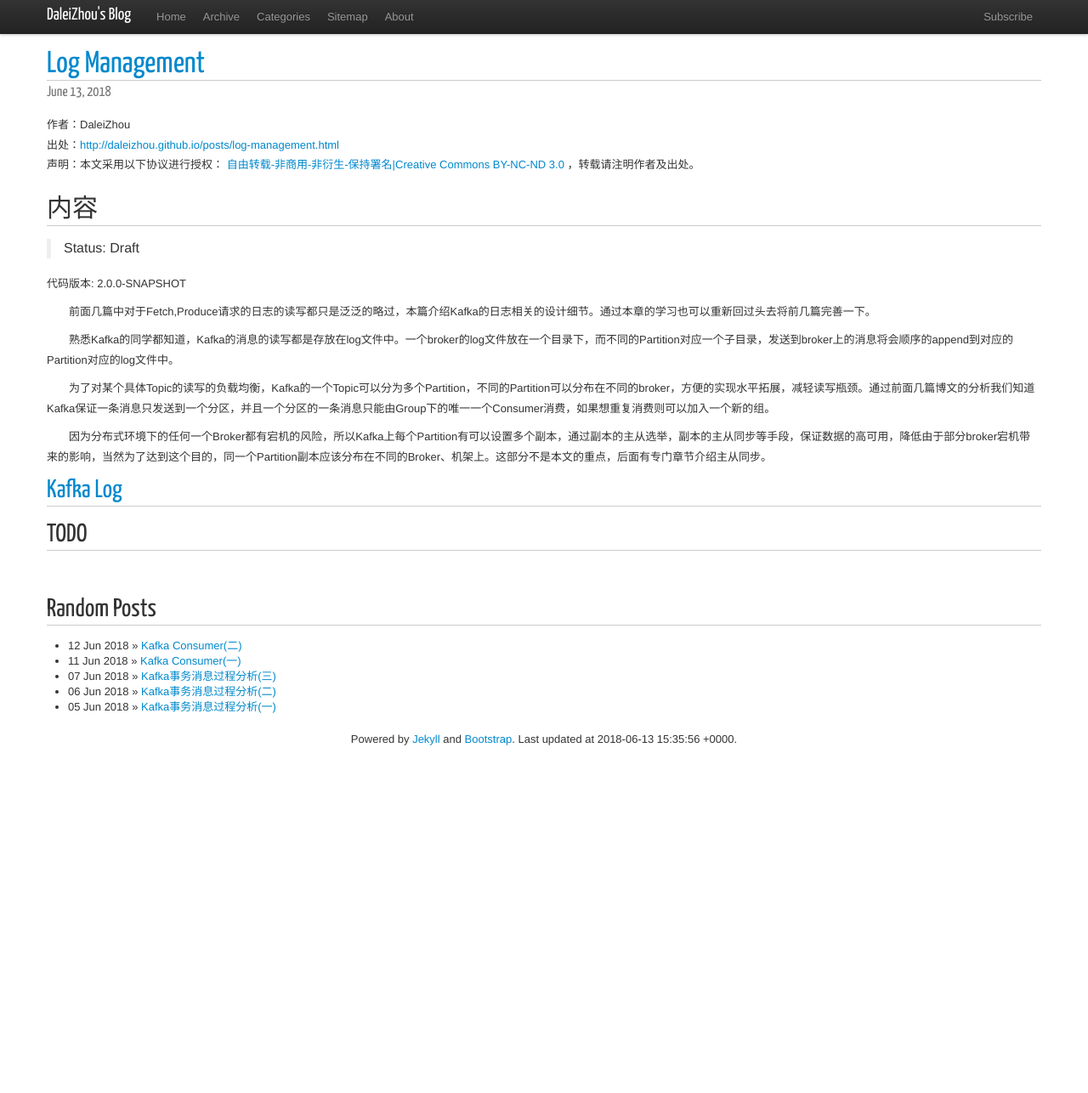
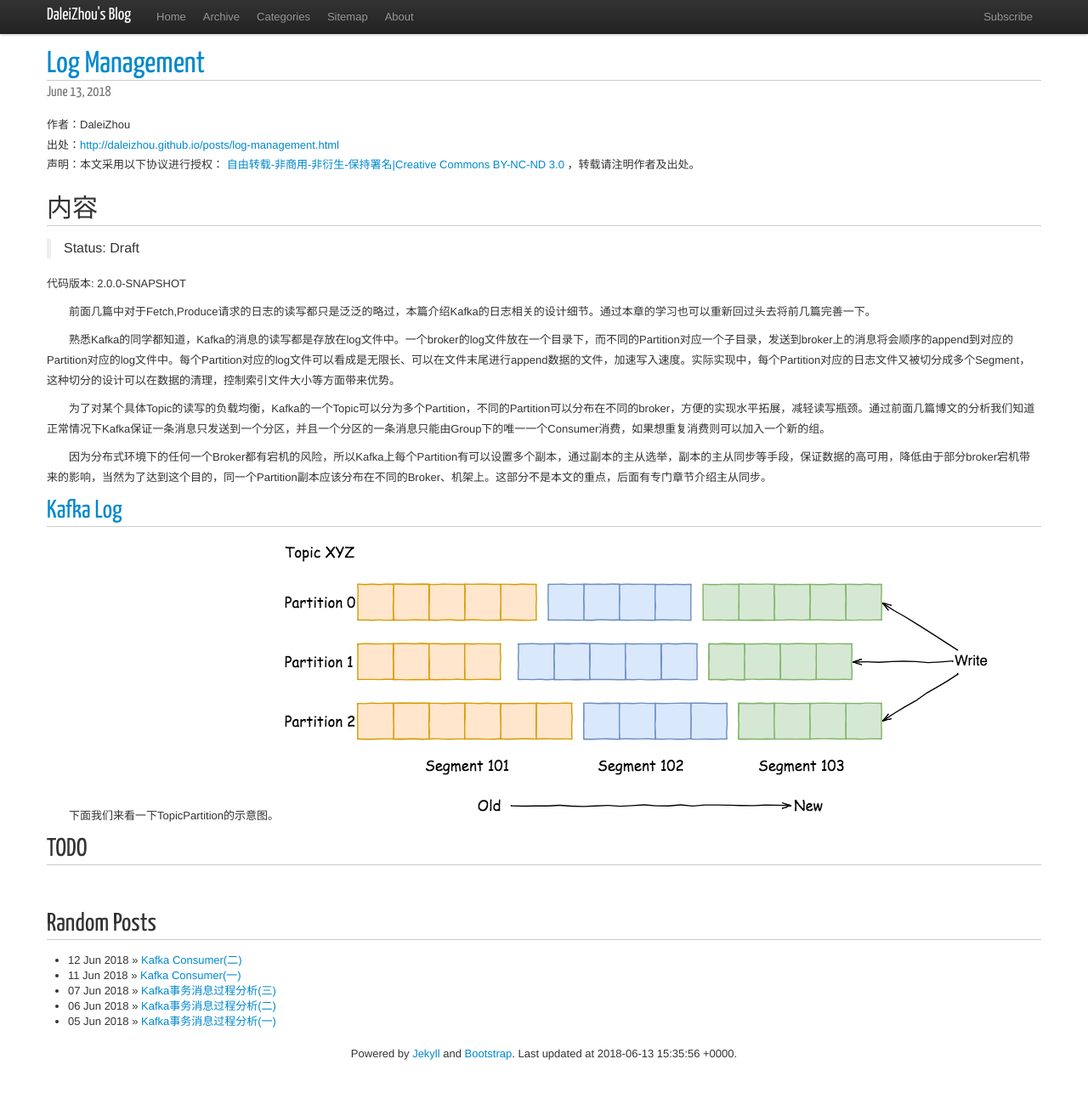
Before and after one commit to DaleiZhou/daleizhou.github.io, a Jekyll site: the page built from _posts/2018/2018-06-13-log-management.md, in a window 1280 px wide and 1289 px high. Shown: the top 1286 px of the window at 85% size. Built offline with Jekyll 4.4.1, drawn with Linux system fonts in a browser that asks for light colours; nearby versions of some CDN libraries; comment, search, counter and statistics services are not loaded.

Commit message:
kafka log

```diff
--- a/_posts/2018/2018-06-13-log-management.md
+++ b/_posts/2018/2018-06-13-log-management.md
@@ -11,14 +11,15 @@
 
 　　前面几篇中对于Fetch,Produce请求的日志的读写都只是泛泛的略过，本篇介绍Kafka的日志相关的设计细节。通过本章的学习也可以重新回过头去将前几篇完善一下。
 
-　　熟悉Kafka的同学都知道，Kafka的消息的读写都是存放在log文件中。一个broker的log文件放在一个目录下，而不同的Partition对应一个子目录，发送到broker上的消息将会顺序的append到对应的Partition对应的log文件中。
+　　熟悉Kafka的同学都知道，Kafka的消息的读写都是存放在log文件中。一个broker的log文件放在一个目录下，而不同的Partition对应一个子目录，发送到broker上的消息将会顺序的append到对应的Partition对应的log文件中。每个Partition对应的log文件可以看成是无限长、可以在文件末尾进行append数据的文件，加速写入速度。实际实现中，每个Partition对应的日志文件又被切分成多个Segment，这种切分的设计可以在数据的清理，控制索引文件大小等方面带来优势。
 
-　　为了对某个具体Topic的读写的负载均衡，Kafka的一个Topic可以分为多个Partition，不同的Partition可以分布在不同的broker，方便的实现水平拓展，减轻读写瓶颈。通过前面几篇博文的分析我们知道Kafka保证一条消息只发送到一个分区，并且一个分区的一条消息只能由Group下的唯一一个Consumer消费，如果想重复消费则可以加入一个新的组。
+　　为了对某个具体Topic的读写的负载均衡，Kafka的一个Topic可以分为多个Partition，不同的Partition可以分布在不同的broker，方便的实现水平拓展，减轻读写瓶颈。通过前面几篇博文的分析我们知道正常情况下Kafka保证一条消息只发送到一个分区，并且一个分区的一条消息只能由Group下的唯一一个Consumer消费，如果想重复消费则可以加入一个新的组。
 
 　　因为分布式环境下的任何一个Broker都有宕机的风险，所以Kafka上每个Partition有可以设置多个副本，通过副本的主从选举，副本的主从同步等手段，保证数据的高可用，降低由于部分broker宕机带来的影响，当然为了达到这个目的，同一个Partition副本应该分布在不同的Broker、机架上。这部分不是本文的重点，后面有专门章节介绍主从同步。
 
 ## <a id="Kafka Log">Kafka Log</a>
-
+　　下面我们来看一下TopicPartition的示意图。
+<img src="/assets/img/2018/06/13/Anatomy_of_a_topic.png" />
 
 
 
```
Also changed, not shown: assets/img/2018/06/13/Anatomy of a Topic.png (deleted), assets/img/2018/06/13/Anatomy_of_a_topic.png (added).
